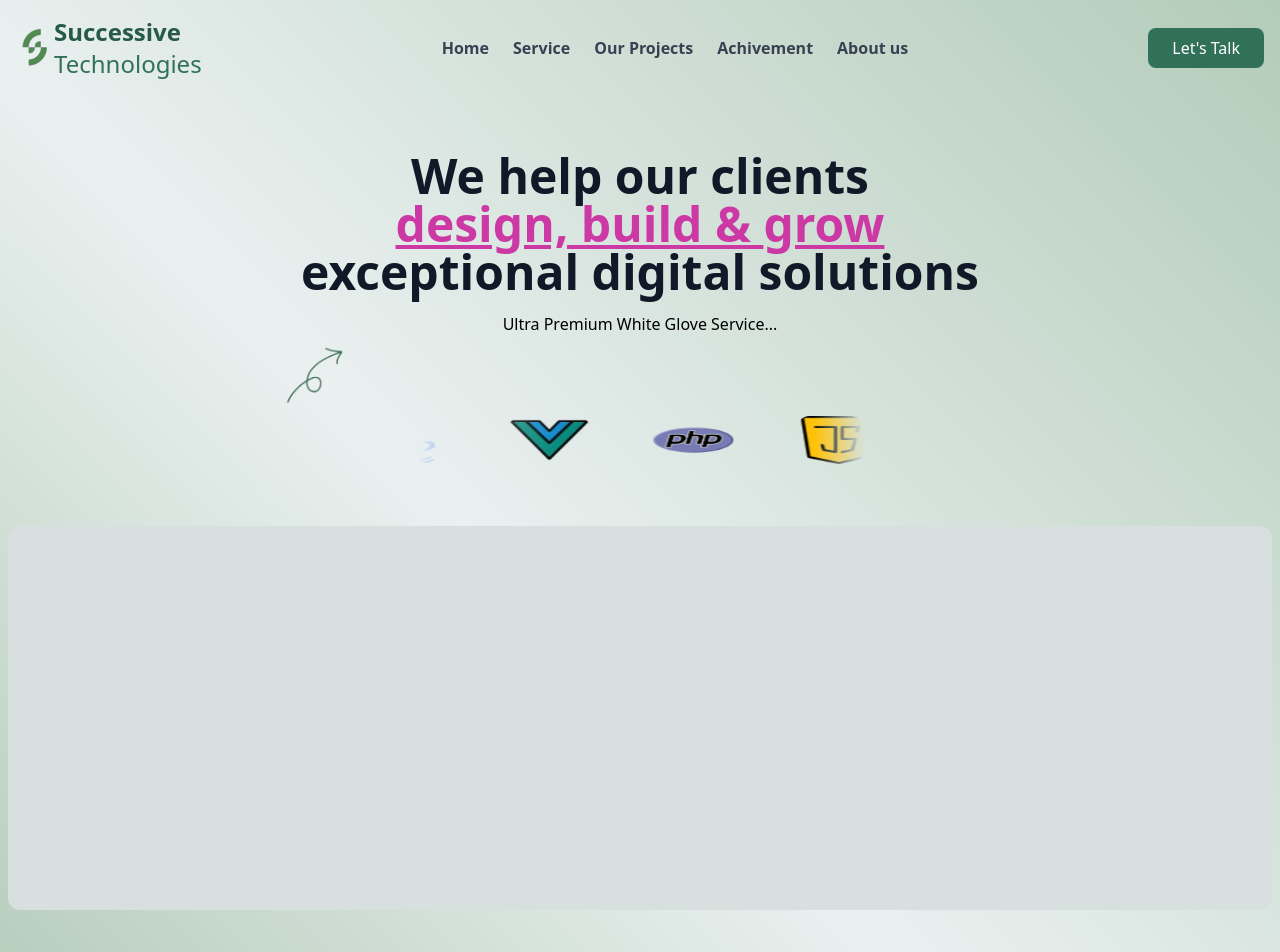
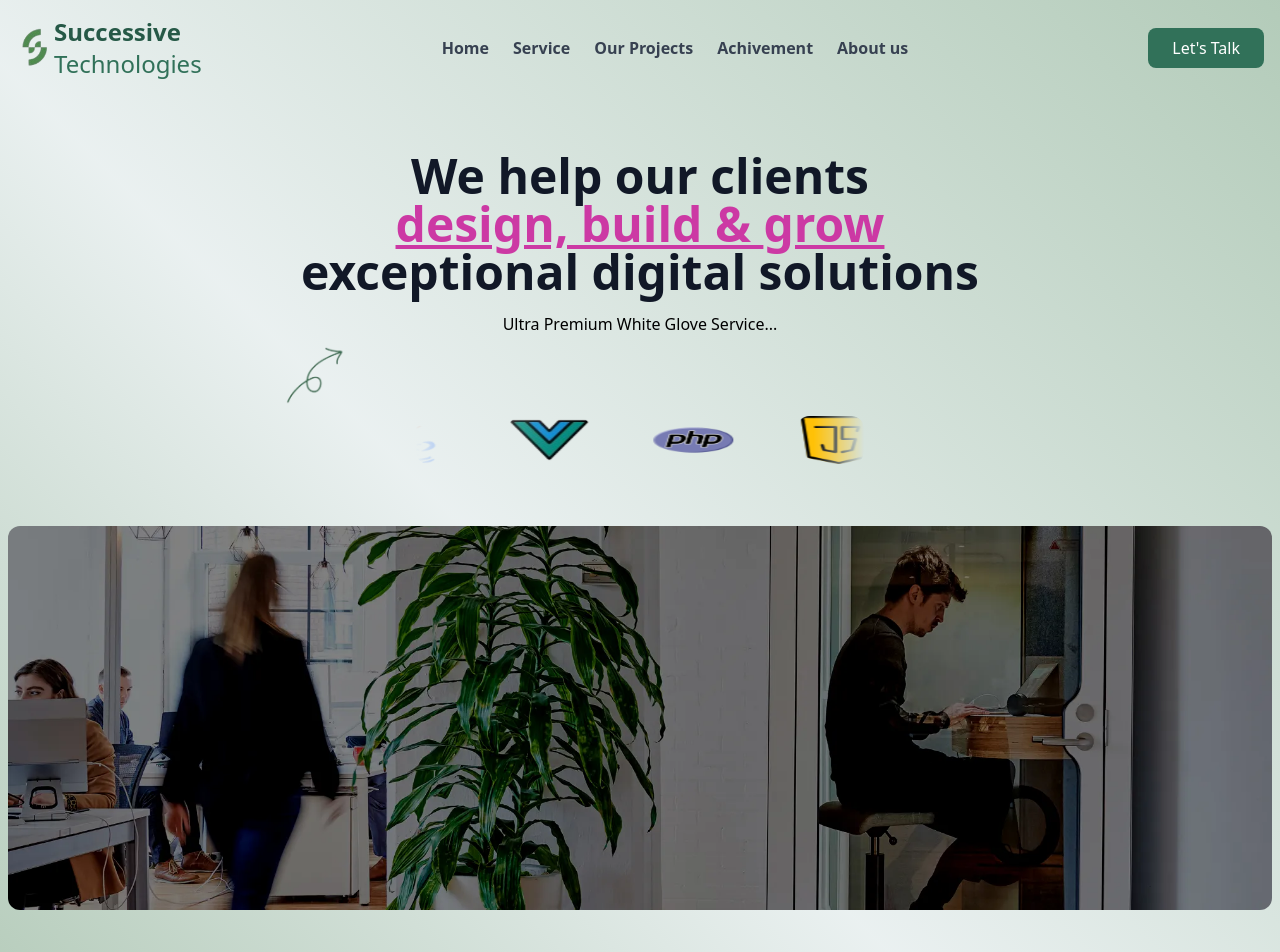
Before and after one commit to fullstackdev07/successive_react_website, a React (Vite) app: page / in a window 1280 px wide. Shown: the top 952 px of the page. Built offline with nearby package versions, Linux system fonts and the light colour scheme.

Commit message:
make changes

```diff
--- a/src/App.css
+++ b/src/App.css
@@ -25,7 +25,7 @@
   );
 }
 .bg-about-image{
-  /* background-image: url('/filters_brightness(-10).webp'); */
+  background-image: url('/filters_brightness(-10).webp');
   height: 100%;
   width: 100%;
   object-fit: contain;
```
